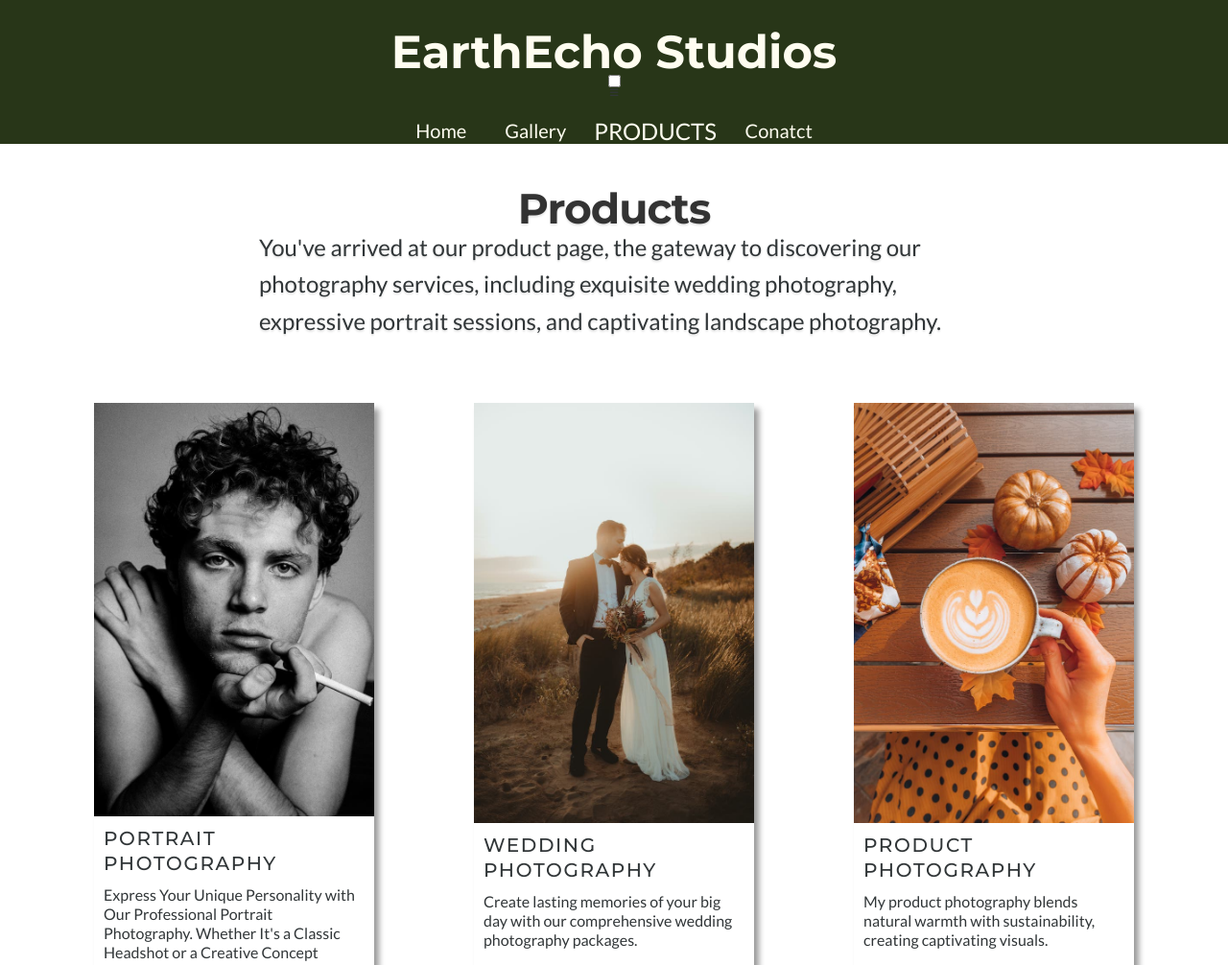
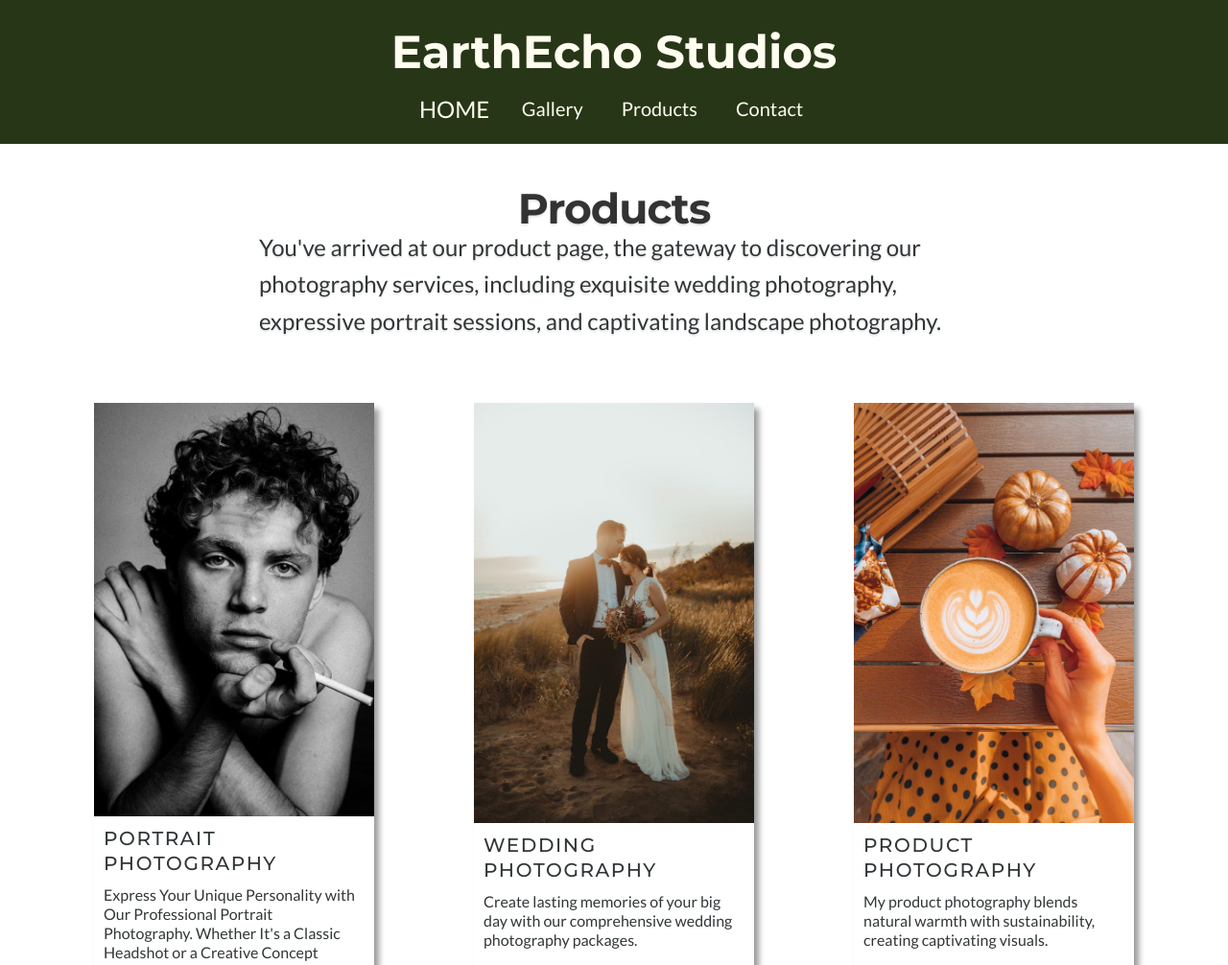
Before and after one commit to Annibor/EarthEcho-Studios, a plain HTML site: page products.html in a window 1280 px wide. Shown: the top 1006 px of the page at 96% size. Drawn offline with Linux system fonts and the light colour scheme.

Commit message:
Fix comments in gallery.html, copied header from galler to products.html

```diff
--- a/products.html
+++ b/products.html
@@ -41,24 +41,28 @@
   </head>
   <body>
     <!-- Header -->
-    <header class="header sticky">
+    <header class="header open-nav">
       <h1 id="logo">EarthEcho Studios</h1>
-      <input type="checkbox" class="nav-checkbox" id="nav-checkbox" name="nav-checkbox" />
-
-      <label for="nav-checkbox" class="label-mobile-nav"
-      > <i class="fa-solid fa-bars"></i>
-      </label>
-
+      <input
+        type="checkbox"
+        class="mobile-nav-btns"
+        name="mobile-nav-btns"
+        id="mobile-nav-btns" />
+      <label for="mobile-nav-btns" class="mobile-nav-label"
+        ><i class="fa-solid fa-bars"></i
+      ></label>
       <nav class="main-nav">
         <ul class="nav-list">
-          <li><a class="nav-link " href="index.html">Home</a></li>
+          <li><a class="nav-link active-page" href="index.html">Home</a></li>
           <li><a class="nav-link" href="gallery.html">Gallery</a></li>
-          <li><a class="nav-link active-page" href="products.html">Products</a></li>
-          <li><a class="nav-link" href="contact.html">Conatct</a></li>
+          <li>
+            <a class="nav-link" href="products.html">Products</a>
+          </li>
+          <li><a class="nav-link" href="contact.html">Contact</a></li>
         </ul>
       </nav>
+    </header>
 
-    </header>
     <main>
       <section class="section-products">
         <div class="products-heading text-box">
```
Also changed, not shown: gallery.html (+7 -7 lines).
